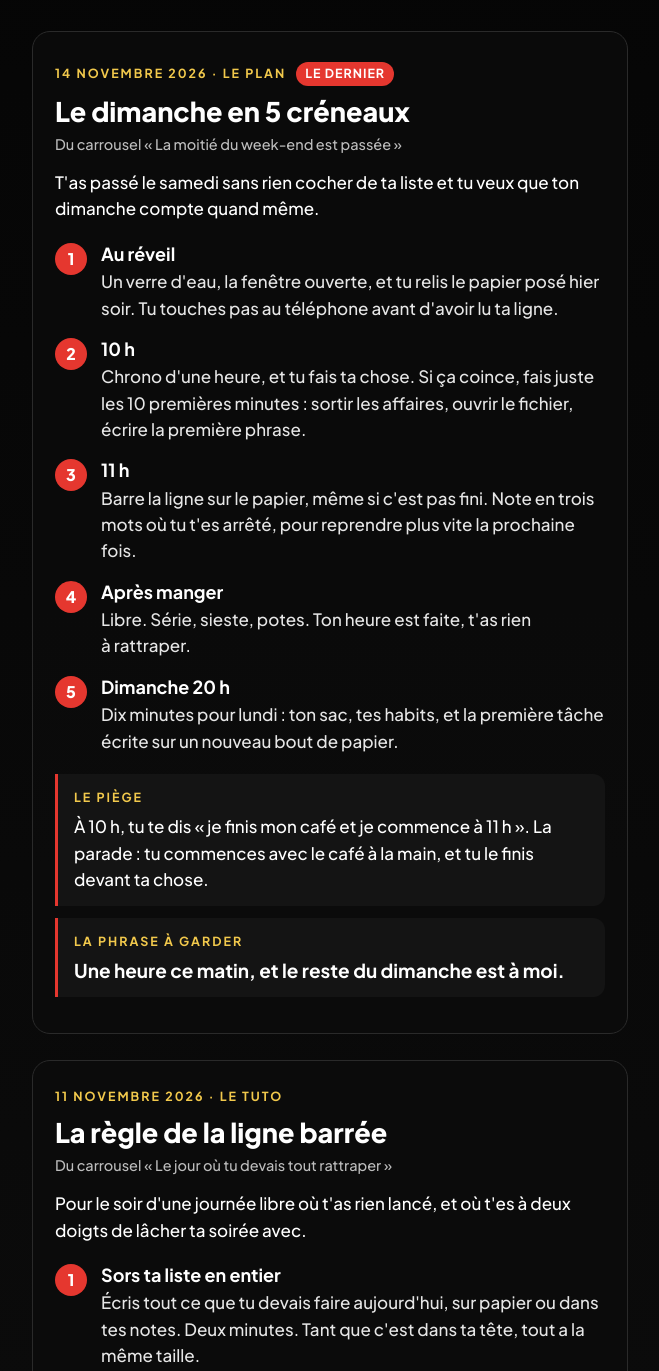
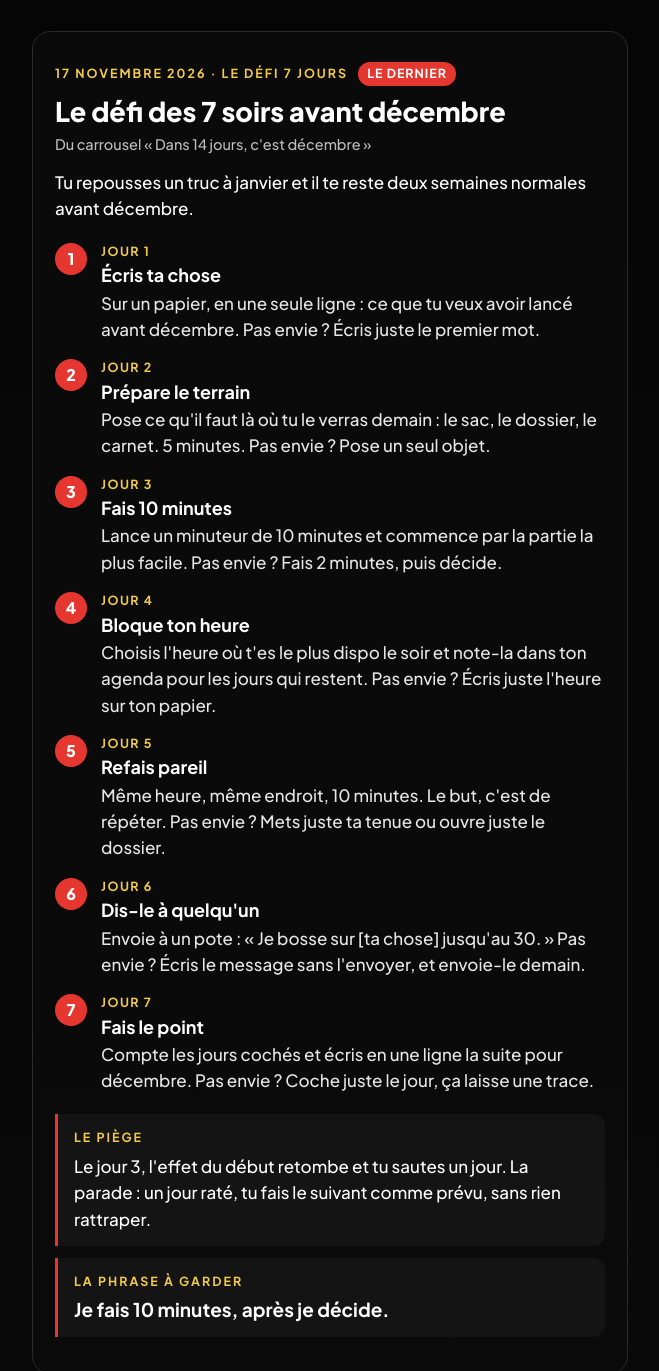
Before and after one commit to theodsnts/reels-tmp, a plain HTML site: page tutos/index.html in a window 1280 px wide. Shown: the part 180-1551 px from the top of the page, without its empty margins (310-969 px from the left). Drawn offline with Linux system fonts and the light colour scheme.

Commit message:
Ressource du 17.11 (défi, QUATORZE)

```diff
--- a/tutos/index.html
+++ b/tutos/index.html
@@ -4,10 +4,10 @@
 <meta charset="utf-8">
 <meta name="viewport" content="width=device-width,initial-scale=1">
 <title>Les ressources de Théo · passer à l'action</title>
-<meta name="description" content="Le dimanche en 5 créneaux : à faire ce soir, sans application.">
+<meta name="description" content="Le défi des 7 soirs avant décembre : à faire ce soir, sans application.">
 <meta property="og:type" content="website">
 <meta property="og:title" content="Ce que je t'envoie en message">
-<meta property="og:description" content="Le dimanche en 5 créneaux : à faire ce soir, sans application.">
+<meta property="og:description" content="Le défi des 7 soirs avant décembre : à faire ce soir, sans application.">
 <meta property="og:url" content="https://theodsnts.github.io/reels-tmp/tutos/">
 <meta property="og:image" content="https://theodsnts.github.io/reels-tmp/tutos/apercu.jpg">
 <meta name="theme-color" content="#050505">
@@ -67,8 +67,25 @@ footer{margin:26px 0 0;color:#8a8a8a;font-size:13px;text-align:center}
   <p class="label">Les ressources · @theodossantos__</p>
   <h1>Passe à l'action ce soir.</h1>
   <p class="intro">Tutos, listes, défis, modèles : ce que j'envoie en message quand tu commentes le mot d'un carrousel. Le dernier est en haut.</p>
+  <article id="2026-11-17-13d49d30">
+    <p class="label">17 novembre 2026 · Le défi 7 jours<span class="badge">Le dernier</span></p>
+    <h2>Le défi des 7 soirs avant décembre</h2>
+    <p class="source">Du carrousel « Dans 14 jours, c&#x27;est décembre »</p>
+    <p class="pourqui">Tu repousses un truc à janvier et il te reste deux semaines normales avant décembre.</p>
+    <ol class="etapes">
+      <li><p class="jour">Jour 1</p><h3>Écris ta chose</h3><p>Sur un papier, en une seule ligne : ce que tu veux avoir lancé avant décembre. Pas envie ? Écris juste le premier mot.</p></li>
+      <li><p class="jour">Jour 2</p><h3>Prépare le terrain</h3><p>Pose ce qu&#x27;il faut là où tu le verras demain : le sac, le dossier, le carnet. 5 minutes. Pas envie ? Pose un seul objet.</p></li>
+      <li><p class="jour">Jour 3</p><h3>Fais 10 minutes</h3><p>Lance un minuteur de 10 minutes et commence par la partie la plus facile. Pas envie ? Fais 2 minutes, puis décide.</p></li>
+      <li><p class="jour">Jour 4</p><h3>Bloque ton heure</h3><p>Choisis l&#x27;heure où t&#x27;es le plus dispo le soir et note-la dans ton agenda pour les jours qui restent. Pas envie ? Écris juste l&#x27;heure sur ton papier.</p></li>
+      <li><p class="jour">Jour 5</p><h3>Refais pareil</h3><p>Même heure, même endroit, 10 minutes. Le but, c&#x27;est de répéter. Pas envie ? Mets juste ta tenue ou ouvre juste le dossier.</p></li>
+      <li><p class="jour">Jour 6</p><h3>Dis-le à quelqu&#x27;un</h3><p>Envoie à un pote : « Je bosse sur [ta chose] jusqu&#x27;au 30. » Pas envie ? Écris le message sans l&#x27;envoyer, et envoie-le demain.</p></li>
+      <li><p class="jour">Jour 7</p><h3>Fais le point</h3><p>Compte les jours cochés et écris en une ligne la suite pour décembre. Pas envie ? Coche juste le jour, ça laisse une trace.</p></li>
+    </ol>
+    <div class="bloc"><p class="label">Le piège</p><p>Le jour 3, l&#x27;effet du début retombe et tu sautes un jour. La parade : un jour raté, tu fais le suivant comme prévu, sans rien rattraper.</p></div>
+    <div class="bloc phrase"><p class="label">La phrase à garder</p><p>Je fais 10 minutes, après je décide.</p></div>
+  </article>
   <article id="2026-11-14-27c7194a">
-    <p class="label">14 novembre 2026 · Le plan<span class="badge">Le dernier</span></p>
+    <p class="label">14 novembre 2026 · Le plan</p>
     <h2>Le dimanche en 5 créneaux</h2>
     <p class="source">Du carrousel « La moitié du week-end est passée »</p>
     <p class="pourqui">T&#x27;as passé le samedi sans rien cocher de ta liste et tu veux que ton dimanche compte quand même.</p>
```
Also changed, not shown: tutos/tutos.json (+41 -0 lines).
